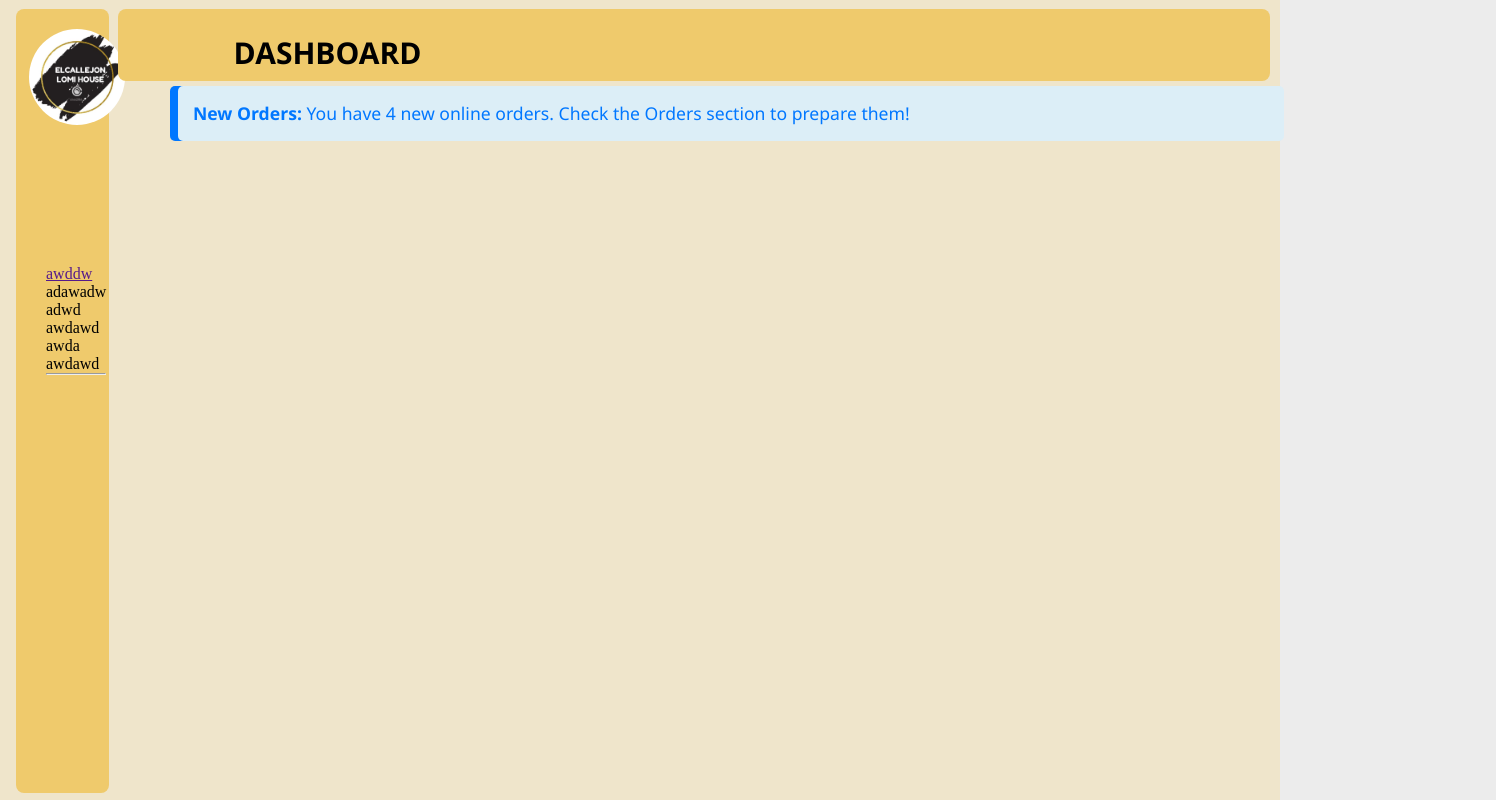
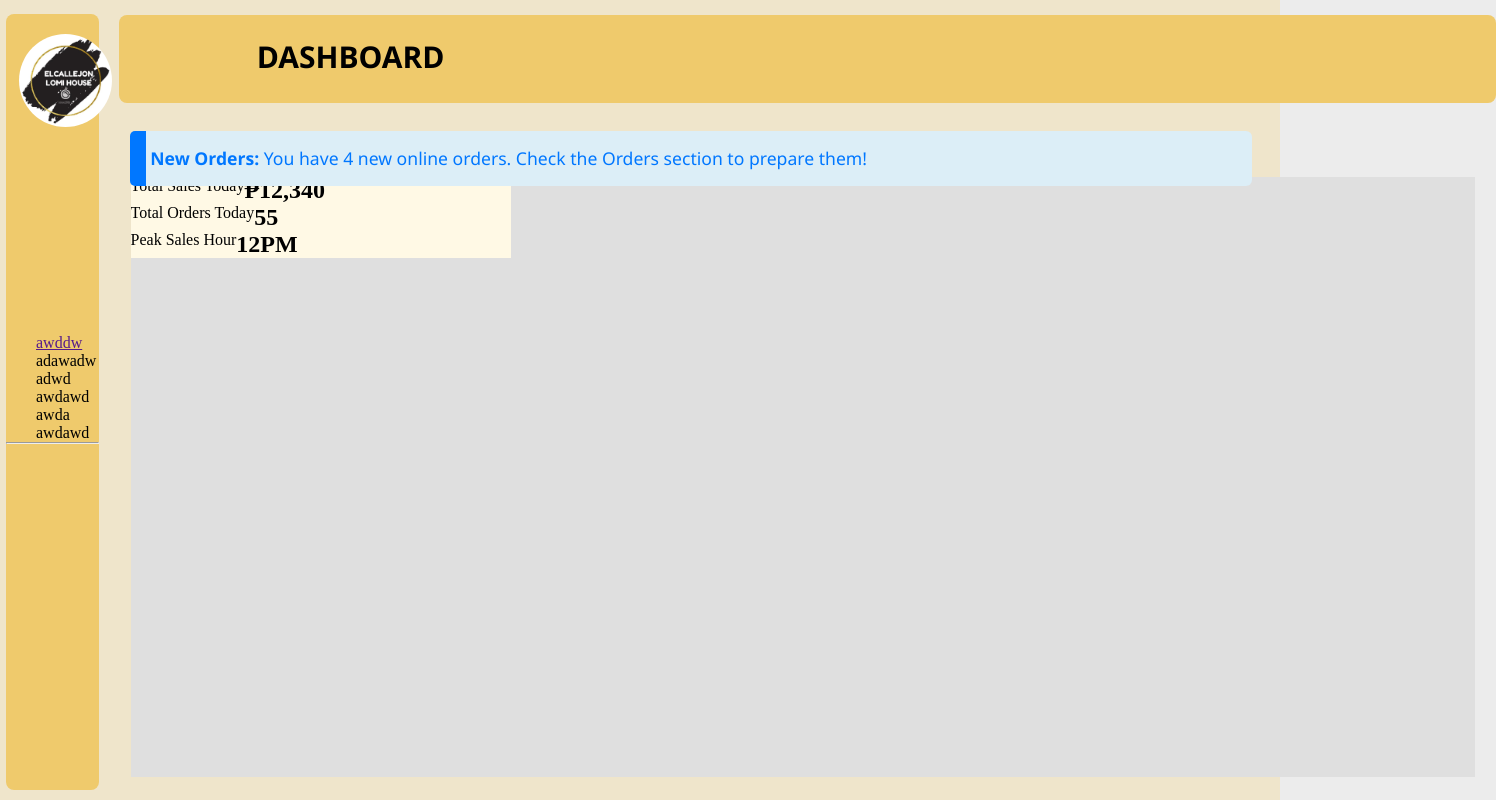
Before and after one commit to MRV-dev/IT-322-Final-Project, a React (Vite) app in the folder El-Callejon/: page /Dashboard in a window 1280 px wide. Shown: the whole page, 1496 px wide, since content can reach past the window. Built offline with nearby package versions, Linux system fonts and the light colour scheme.

Commit message:
bukas ko tuloy dashboard

```diff
--- a/El-Callejon/pages/Admin/Dashboard.jsx
+++ b/El-Callejon/pages/Admin/Dashboard.jsx
@@ -4,7 +4,7 @@ import logoAdmin from '../assets/El_Calejon.jpg'
 function Dashboard() {
   return(
     <>
-      <div className="Dashboard-page">
+      <div className="whole-page">
         <div className="side-bar">
           <img className="Logo-Admin" src={logoAdmin} />
           <ul className='List'>
@@ -14,11 +14,16 @@ function Dashboard() {
             <li className='navigations'>awdawd</li>
             <li className='navigations'>awda</li>
             <li className='navigations'>awdawd</li>
+          </ul>
           <hr className='line'/>
-          </ul>
+        </div>
+
+        <div className='main-content-dashboard'>
           <div className="navbar">
             <h1 className='Dashboard-text'>DASHBOARD</h1>
           </div>
+          <div className='overview-container'>
+            <div className='notif-position'>
               <div className='outer-box'>
                 <div className='notif-box'>
                   <Link to="/POS" className="Link-to-pos">
@@ -27,16 +32,26 @@ function Dashboard() {
                     </div>
                   </Link>
                 </div>
-            <div></div>
-            <div></div>
-            <div></div>
-            <div></div>
+              </div>
             </div>
 
-          <div></div>
-          <div></div>
-          <div></div>
+            <div className='summary-cards'>
+              <div className='total-sales-today'>
+                <p className='total-sales-text'>Total Sales Today</p>
+                <h2 className='total-sales'>₱12,340</h2>
               </div>
+              <div className='total-orders-today'>
+                <p className='total-orders-text'>Total Orders Today</p>
+                <h2 className='total-orders'>55</h2>
+              </div>
+              <div className='peak-sales-hour'>
+                <p className='peak-sales-text'>Peak Sales Hour</p>
+                <h2 className='peak-sales'>12PM</h2>
+              </div>
+            </div>
+          </div>
+        </div>
+
       </div>
     </>
   )
--- a/El-Callejon/src/index.css
+++ b/El-Callejon/src/index.css
@@ -108,7 +108,6 @@ body{
 }
 
 
-
 .btn-Login{
   margin-bottom: -2%;
   width: 180%;
@@ -132,7 +131,6 @@ body{
   text-decoration: none;
 }
 
-
 .container{
   display: flex;
   flex-direction: column;
@@ -142,11 +140,9 @@ body{
 
 
 /* DASHBOARD */
-
-.Dashboard-page{
-  position: absolute;
-  width: 100%;
-  height: 100%;
+.whole-page{
+  display: flex;
+  height: 100vh;
   background-color: #EFE5CB;
 }
 
@@ -159,58 +155,96 @@ body{
 }
 
 .side-bar{
-  margin-top: 9px;
-  margin-left: 16px;
+  position: relative;
+  flex-shrink: 0;
+  display: flex;
+  flex-direction: column;
+  margin-top: 14px;
+  margin-left: 6px;
   width: 7.3%;
-  height: 98%;
+  height: 97vh;
   background-color:  #EFCA6C;
 }
 .List{
-  position: absolute;
   margin-left: 30px;
-  margin-top: 20%;
+  margin-top: 40vh;
 }
 .navigations{
   list-style: none;
 }
+
+.main-content {
+  flex: 1;
+  display: flex;
+  flex-direction: column;
+  height: 100vh;
+}
+
 .navbar{
-  position: absolute;
-  margin-left: 8%;
-  width: 90%;
-  height: 9%;
+  margin-top: 15px;
+  padding-top: 10%;
+  margin-left: 10%;
+  width: 708%;
+  height: 11%;
   background-color:  #EFCA6C;
 }
 .Dashboard-text{
   font-family: Segoe UI;
   font-size: 30px;
   margin-left: 10%;
-  margin-top: 23px;
+  margin-top: 2px;
 }
 .side-bar, .navbar{
   border-radius:8px;
 }
+
+.overview-container {
+  flex: 1;
+  margin-left: 16%;
+  overflow-y: auto;
+  height: 75vh;
+  width: 691%;
+  padding-right: 40%;
+  background-color: #dfdfdf;
+  margin-top: 38%;
+  scrollbar-width: none;
+  scrollbar-color: #EFCA6C #ffffff
+}
+.overview-container::-webkit-scrollbar {
+  width: 0;
+  height: 0;
+  display: none;
+}
+.overview-container:hover {
+  scrollbar-width: thin;
+}
+
+.notif-position{
+  margin-left: -1.6%;
+}
+
 .outer-box{
-  margin-top: 6%;
+  margin-top: -3.6%;
   position: absolute;
   justify-content: center;
-  background-color: #0077FF;
-  width: 60%;
+  background-color: #DCEEF7;
+  width: 87.6%;
   height: 55px;
-  margin-left: 154px;
-  border-radius: 5px;
+  margin-left: 20px;
+  border-radius: 6px;
 }
 .notif-box{
   justify-content: center;
-  background-color: #DCEEF7;
-  width: 144%;
+  background-color:  #0077FF;
+  width: 1.4%;
   height: 55px;
-  margin-left: 8px;
-  border-radius: 5px;
+  border-top-left-radius: 5px;
+  border-bottom-left-radius: 5px;
 }
 .notif{
   position: absolute;
   margin-top: 15px;
-  margin-left: 15px;
+  margin-left: 20px;
   font-size: 1.1em;
   font-family: 'Segoe UI';
   color: #0077FF;
@@ -218,6 +252,13 @@ body{
 .new-order-text{
   color: #0077FF;
   font-weight: 700;
+}
+.total-sales-today,
+.total-orders-today,
+.peak-sales-hour{
+  display: flex;
+  width: 30%;
+  background-color: #FFF9E5;
 }
 
 /* POS */
```
Lines whose indentation alone changed are shown as unchanged.
